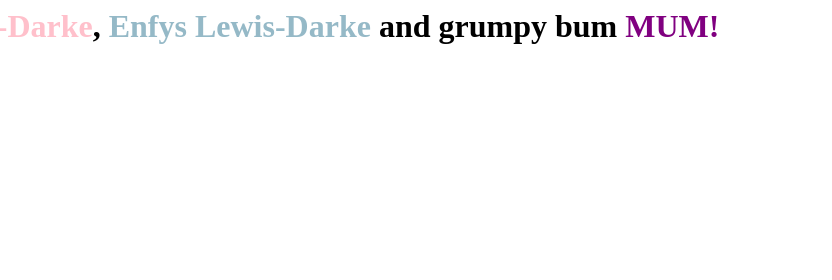
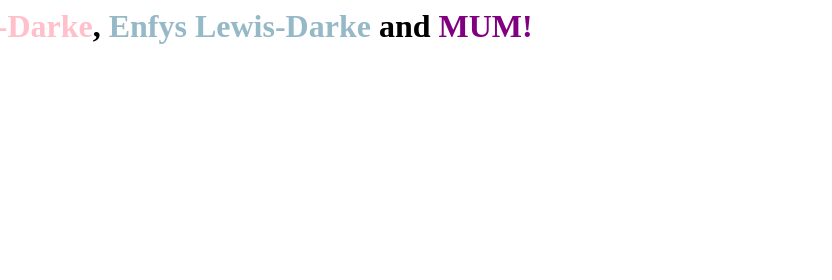
Before and after one commit to mraaronrossdarke/.github.io, a plain HTML site: page index.html in a window 1280 px wide. Shown: the top 280 px of the page, 448-1280 px from the left. Drawn offline with Linux system fonts and the light colour scheme.

Commit message:
Update index.html

```diff
--- a/index.html
+++ b/index.html
@@ -1,7 +1,7 @@
 <html>
 
 <body>
-  <h1>Aaron Darke with <span style="color: pink;">Aneira Lewis-Darke</span>, <span style="color: #95B9C7;"> Enfys Lewis-Darke</span> and grumpy bum <span style="color: purple;">MUM!</span></h1>
+  <h1>Aaron Darke with <span style="color: pink;">Aneira Lewis-Darke</span>, <span style="color: #95B9C7;"> Enfys Lewis-Darke</span> and <span style="color: purple;">MUM!</span></h1>
   <p>Welcome to my website!</p>
   <img src="https://content.codecademy.com/articles/github-pages-via-web-app/happy-ice-cream.gif" />
 </body>
```
